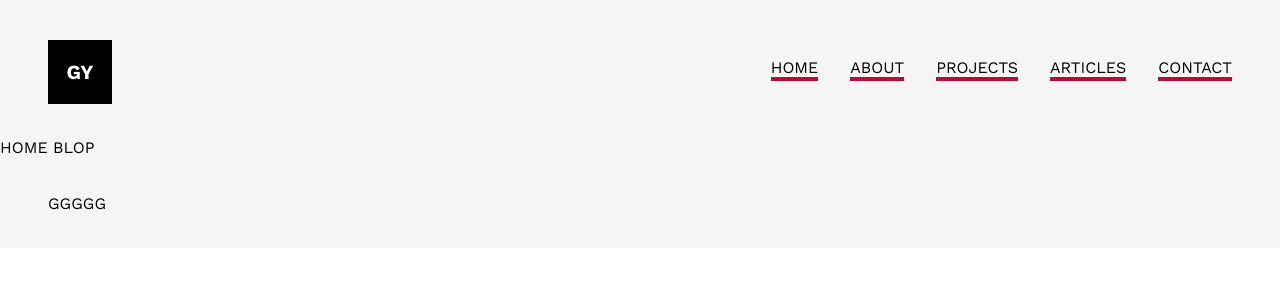
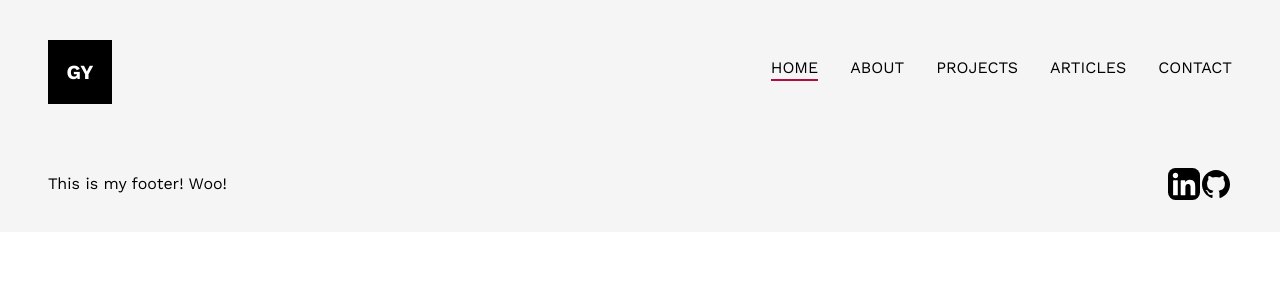
Before and after one commit to gyao1487/professional-portfolio-next, a Next.js app: page / in a window 1280 px wide. Shown: the top 300 px of the page. Built offline with nearby package versions, Linux system fonts and the light colour scheme.

Commit message:
Navbar animation/selection, working icons in footer complete

```diff
--- a/src/components/Footer.js
+++ b/src/components/Footer.js
@@ -1,18 +1,25 @@
 import Link from 'next/link'
 import React from 'react'
+import {GithubIcon, LinkedInIcon} from "./Icons"
 
 const Footer = () => {
 return (
     <div
     className ="w-full px-12 py-8 flex items-center justify-between"
     >
-        <nav>
-            <Link href="/github" target={"_blank"}>G</Link>
-            <Link href="/github" target={"_blank"}>G</Link>
-            <Link href="/github" target={"_blank"}>G</Link>
-            <Link href="/github" target={"_blank"}>G</Link>
-            <Link href="/github" target={"_blank"}>G</Link>
+<div>
+    This is my footer! Woo!
+</div>
+
+     <nav className ="flex">
+            <a href="https://www.linkedin.com/in/grace-yao-51304b139/" target={"_blank"}>
+              <LinkedInIcon />
+            </a>
+            <a href="https://github.com/gyao1487" target={"_blank"}>
+                <GithubIcon />
+            </a>
         </nav>
+
     </div>
 )
 }
--- /dev/null
+++ b/src/components/Icons.js
@@ -0,0 +1,37 @@
+export const LinkedInIcon = ({ className, ...rest }) => (
+  <svg
+    xmlns="http://www.w3.org/2000/svg"
+    width="2em"
+    height="2em"
+    viewBox="0 0 256 256"
+    {...rest}
+    className={`w-full h-auto ${className}`}
+  >
+    <path fill="none" d="M0 0h256v256H0z" />
+    <g fill="none">
+      <rect width={256} height={256} fill="#fff" rx={60} />
+      <rect width={256} height={256} fill="#000000" rx={60} />
+      <path
+        fill="#fff"
+        d="M184.715 217.685h29.27a4 4 0 0 0 4-3.999l.015-61.842c0-32.323-6.965-57.168-44.738-57.168-14.359-.534-27.9 6.868-35.207 19.228a.32.32 0 0 1-.595-.161V101.66a4 4 0 0 0-4-4h-27.777a4 4 0 0 0-4 4v112.02a4 4 0 0 0 4 4h29.268a4 4 0 0 0 4-4v-55.373c0-15.657 2.97-30.82 22.381-30.82 19.135 0 19.383 17.916 19.383 31.834v54.364a4 4 0 0 0 4 4ZM38 59.627c0 11.865 9.767 21.627 21.632 21.627 11.862-.001 21.623-9.769 21.623-21.631C81.253 47.761 71.491 38 59.628 38 47.762 38 38 47.763 38 59.627Zm6.959 158.058h29.307a4 4 0 0 0 4-4V101.66a4 4 0 0 0-4-4H44.959a4 4 0 0 0-4 4v112.025a4 4 0 0 0 4 4Z"
+      />
+    </g>
+  </svg>
+);
+
+export const GithubIcon = ({ className, ...rest }) => (
+  <svg
+    xmlns="http://www.w3.org/2000/svg"
+    width="2em"
+    height="2em"
+    viewBox="0 0 512 512"
+    {...rest}
+    className={`w-full h-auto ${className}`}
+  >
+    <path fill="none" d="M0 0h512v512H0z" />
+    <path
+      fill="currentColor"
+      d="M256 32C132.3 32 32 134.9 32 261.7c0 101.5 64.2 187.5 153.2 217.9a17.56 17.56 0 0 0 3.8.4c8.3 0 11.5-6.1 11.5-11.4 0-5.5-.2-19.9-.3-39.1a102.4 102.4 0 0 1-22.6 2.7c-43.1 0-52.9-33.5-52.9-33.5-10.2-26.5-24.9-33.6-24.9-33.6-19.5-13.7-.1-14.1 1.4-14.1h.1c22.5 2 34.3 23.8 34.3 23.8 11.2 19.6 26.2 25.1 39.6 25.1a63 63 0 0 0 25.6-6c2-14.8 7.8-24.9 14.2-30.7-49.7-5.8-102-25.5-102-113.5 0-25.1 8.7-45.6 23-61.6-2.3-5.8-10-29.2 2.2-60.8a18.64 18.64 0 0 1 5-.5c8.1 0 26.4 3.1 56.6 24.1a208.21 208.21 0 0 1 112.2 0c30.2-21 48.5-24.1 56.6-24.1a18.64 18.64 0 0 1 5 .5c12.2 31.6 4.5 55 2.2 60.8 14.3 16.1 23 36.6 23 61.6 0 88.2-52.4 107.6-102.3 113.3 8 7.1 15.2 21.1 15.2 42.5 0 30.7-.3 55.5-.3 63 0 5.4 3.1 11.5 11.4 11.5a19.35 19.35 0 0 0 4-.4C415.9 449.2 480 363.1 480 261.7 480 134.9 379.7 32 256 32Z"
+    />
+  </svg>
+);
--- a/src/components/Logo.js
+++ b/src/components/Logo.js
@@ -12,7 +12,7 @@
         className="w-16 h-16 bg-black text-white flex items-center justify-center
         text-xl font-bold"
         whileHover={{
-            backgroundColor: "#b30d3d",
+            backgroundColor: "#bb2647",
             transition: {duration: 0.3}
         }}
       >
--- a/src/components/NavBar.js
+++ b/src/components/NavBar.js
@@ -1,13 +1,22 @@
 import Link from "next/link";
 import React from "react";
 import Logo from "./Logo";
+import { useRouter } from "next/router";
 
 const CustomLink = ({ href, title, className = "" }) => {
+  const router = useRouter();
+  console.log(router)
   return (
-    <Link href={href} className={`${className} relative`} >
+    <Link href={href} className={`${className} relative group`}>
       {title}
 
-      <span className="h-1 inline-block w-full bg-red absolute left-0 -bottom-1 ">
+      <span
+        className= {`h-[2px] inline-block bg-red
+      absolute left-0 -bottom-1
+      group-hover:w-full transition-[width] ease duration-300
+      ${router.asPath === href ? "w-full" : "w-0"}
+      `}
+      >
         &nbsp;
       </span>
     </Link>
--- a/src/pages/index.js
+++ b/src/pages/index.js
@@ -20,7 +20,7 @@
 
       </Head>
       <main className={`${workSans.variable} font-ws`}>
-       HOME BLOP
+
       </main>
     </>
   );
```
